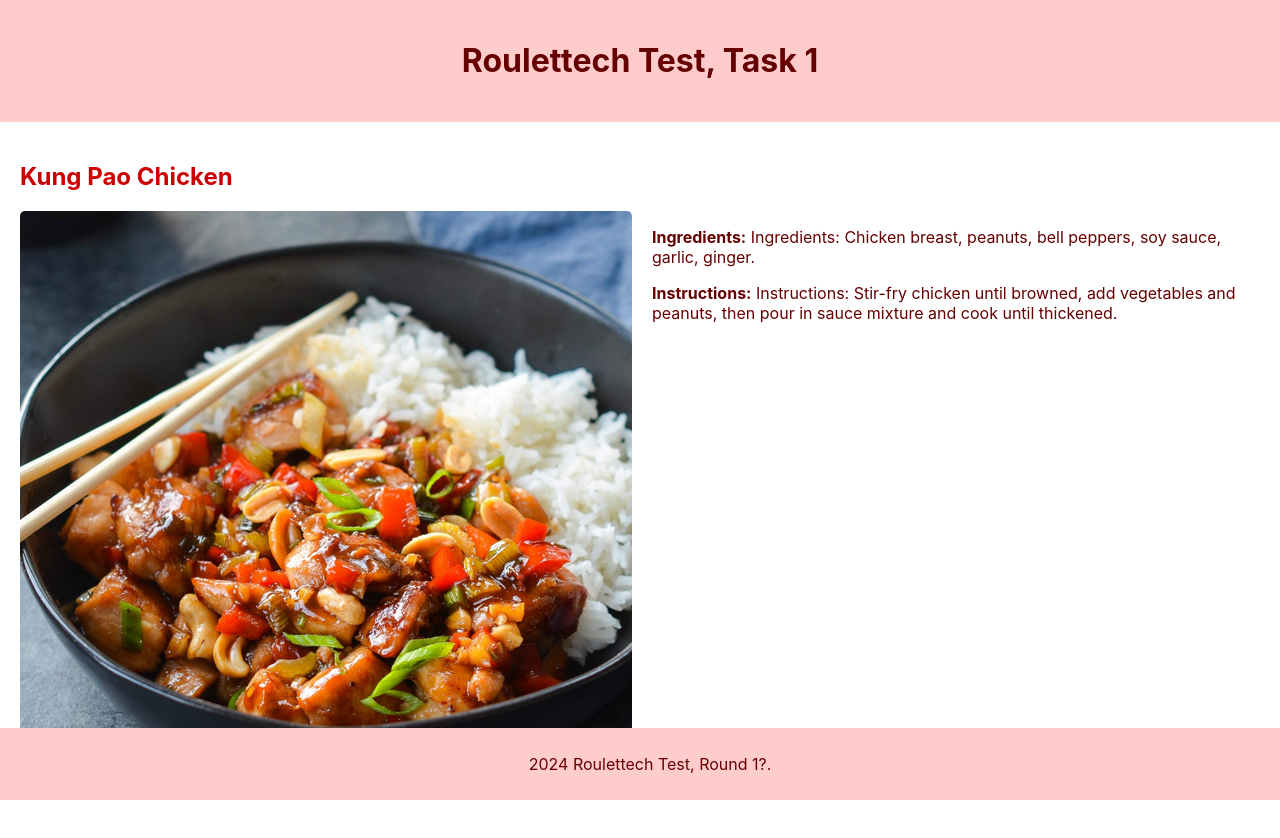
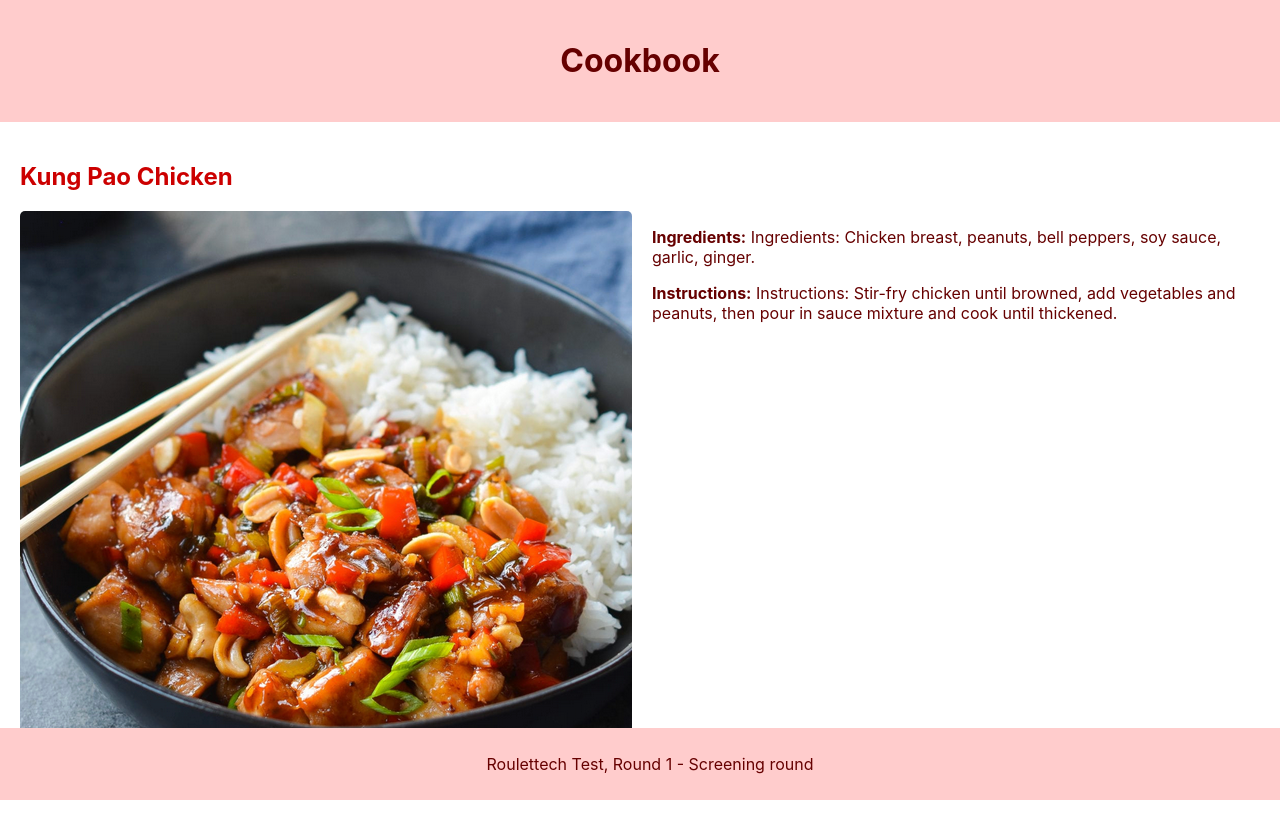
Before and after one commit to VadlamudiVaishnavi/RoulettechTest, a React (Create React App) app in the folder roulettech-test/: page /recipe/0 in a window 1280 px wide. Shown: the top 838 px of the page. Built offline with nearby package versions, Linux system fonts and the light colour scheme.

Commit message:
"Renamed header and footer."

```diff
--- a/roulettech-test/src/components/Footer.js
+++ b/roulettech-test/src/components/Footer.js
@@ -3,7 +3,7 @@ import React from 'react';
 function Footer() {
   return (
     <footer className="App-footer">
-      <p>2024 Roulettech Test, Round 1?.</p>
+      <p>Roulettech Test, Round 1 - Screening round</p>
     </footer>
   );
 }
--- a/roulettech-test/src/components/Header.js
+++ b/roulettech-test/src/components/Header.js
@@ -3,7 +3,7 @@ import React from 'react';
 function Header() {
   return (
     <header className="App-header">
-      <h1>Roulettech Test, Task 1</h1>
+      <h1>Cookbook</h1>
     </header>
   );
 }
```
